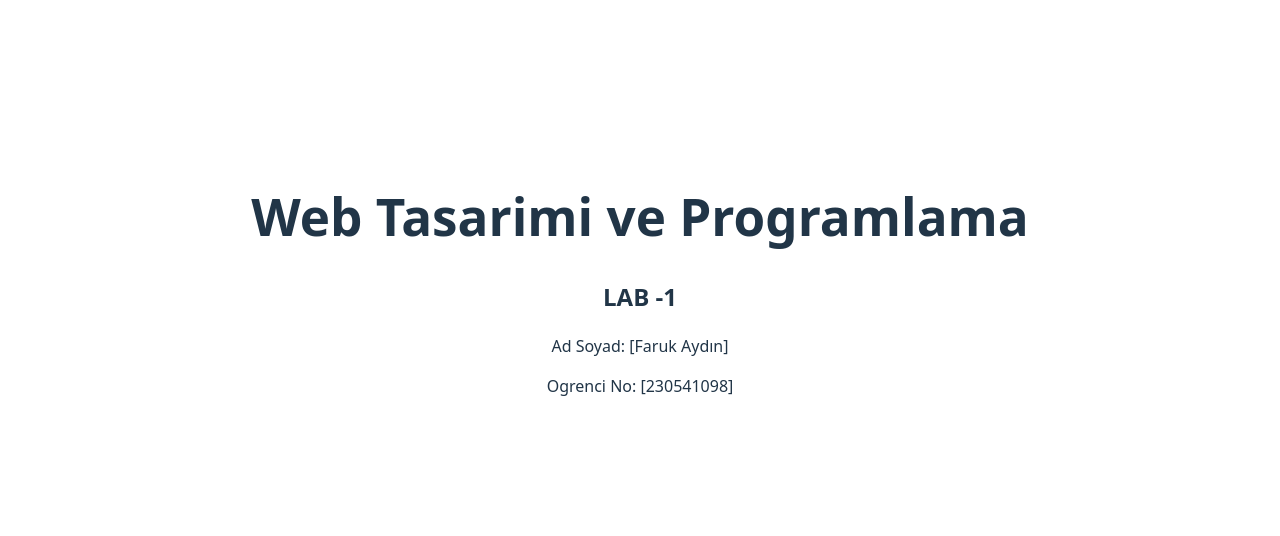
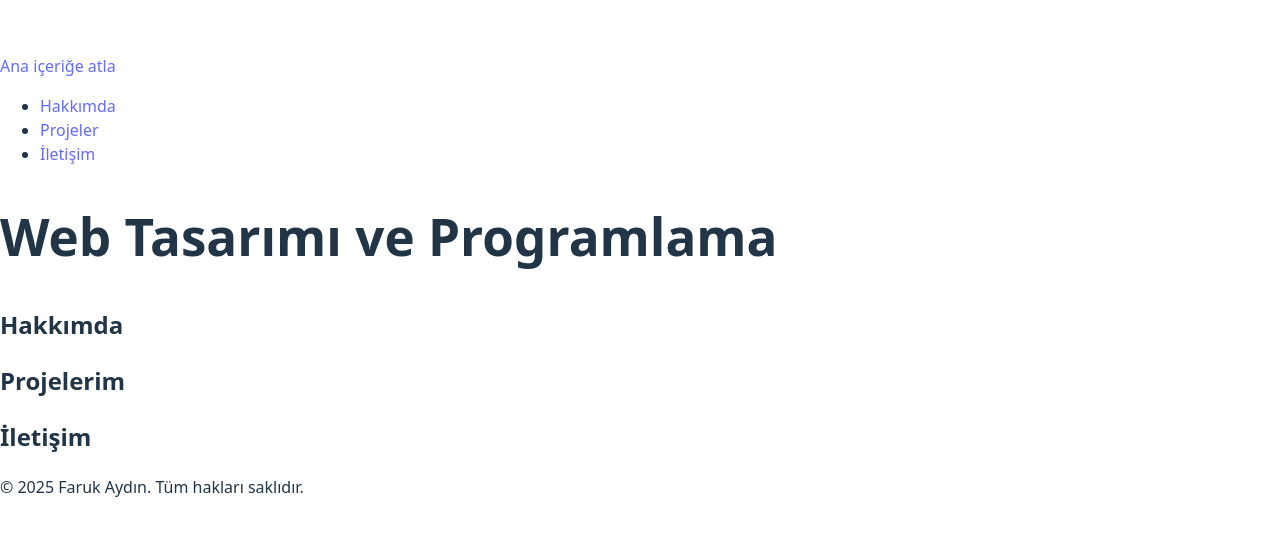
Before and after one commit to Faruk-Aydn/web-lab-hello, a React (Vite) app: page / in a window 1280 px wide. Shown: the part 116-652 px from the top of the page. Built offline with nearby package versions, Linux system fonts and the light colour scheme.

Commit message:
feat: add semantic HTML5 structure with header, nav, main, sections, footer

```diff
--- a/src/App.tsx
+++ b/src/App.tsx
@@ -1,17 +1,43 @@
-import { useState } from 'react'
-import reactLogo from './assets/react.svg'
-import viteLogo from '/vite.svg'
-import './App.css'
+function App() {
+  return (
+    <>
+      <a href="#main-content" className="skip-link">
+        Ana içeriğe atla
+      </a>
 
-function App() {
- return (
- <div>
- <h1>Web Tasarimi ve Programlama </h1>
- <h2>LAB -1</h2>
- <p>Ad Soyad: [Faruk Aydın]</p>
- <p>Ogrenci No: [230541098]</p>
- </div>
- )
- }
+      <header>
+        <nav aria-label="Ana navigasyon">
+          <ul>
+            <li><a href="#hakkimda">Hakkımda</a></li>
+            <li><a href="#projeler">Projeler</a></li>
+            <li><a href="#iletisim">İletişim</a></li>
+          </ul>
+        </nav>
+      </header>
 
- export default App
+      <main id="main-content">
+        <section id="hakkimda">
+          <h1>Web Tasarımı ve Programlama</h1>
+          <h2>Hakkımda</h2>
+          {/* içerik buraya */}
+        </section>
+
+        <section id="projeler">
+          <h2>Projelerim</h2>
+          {/* içerik buraya */}
+        </section>
+
+        <section id="iletisim">
+          <h2>İletişim</h2>
+          {/* form buraya */}
+        </section>
+      </main>
+
+      <footer>
+        <p>&copy; 2025 Faruk Aydın. Tüm hakları saklıdır.</p>
+      </footer>
+    </>
+  )
+}
+
+export default App
```
